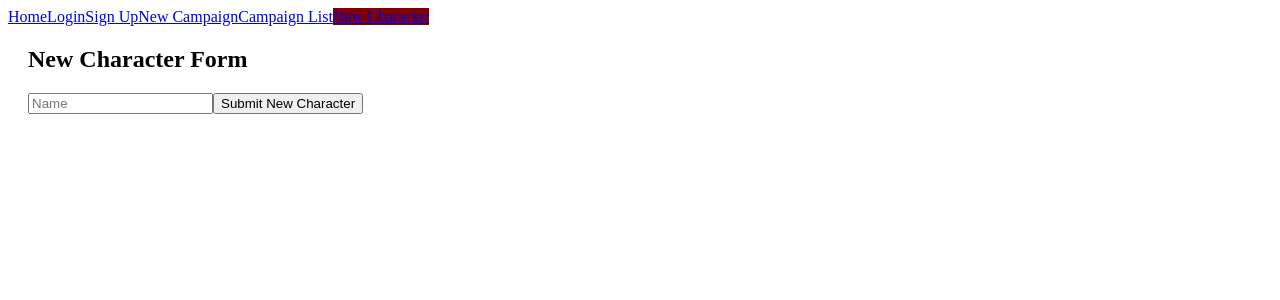
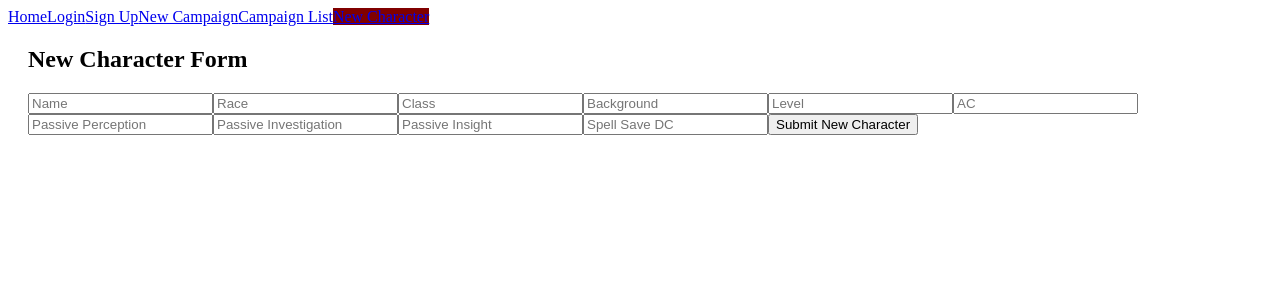
Before and after one commit to zjschulz/dndmaster, a React (Create React App) app in the folder dndmaster-frontend/: page /newcharacter in a window 1280 px wide. Shown: the top 300 px of the page. Built offline with nearby package versions, Linux system fonts and the light colour scheme; no server answers.

Commit message:
update form with new attributes

```diff
--- a/dndmaster-frontend/src/components/CharacterForm.js
+++ b/dndmaster-frontend/src/components/CharacterForm.js
@@ -9,6 +9,15 @@ class CharacterForm extends Component {
 
         this.state = {
             name: "",
+            race: "",
+            character_class: "",
+            background: "",
+            level: "",
+            armor_class: "",
+            perception: "",
+            investigation: "",
+            insight: "",
+            spell_save_dc: "",
             user_id: this.props.user.id,
             campaign_id: 1
         }
@@ -40,6 +49,69 @@ class CharacterForm extends Component {
                     value={this.state.name}
                     onChange={this.handleChange}
                     required></input>
+                    <input
+                    type="race"
+                    name="race"
+                    placeholder="Race"
+                    value={this.state.race}
+                    onChange={this.handleChange}
+                    required></input>
+                    <input
+                    type="character_class"
+                    name="character_class"
+                    placeholder="Class"
+                    value={this.state.character_class}
+                    onChange={this.handleChange}
+                    required></input>
+                    <input
+                    type="background"
+                    name="background"
+                    placeholder="Background"
+                    value={this.state.background}
+                    onChange={this.handleChange}
+                    required></input>
+                    <input
+                    type="level"
+                    name="level"
+                    placeholder="Level"
+                    value={this.state.level}
+                    onChange={this.handleChange}
+                    required></input>
+                    <input
+                    type="armor_class"
+                    name="armor_class"
+                    placeholder="AC"
+                    value={this.state.armor_class}
+                    onChange={this.handleChange}
+                    required></input>
+                    <input
+                    type="perception"
+                    name="perception"
+                    placeholder="Passive Perception"
+                    value={this.state.perception}
+                    onChange={this.handleChange}
+                    required></input>
+                    <input
+                    type="investigation"
+                    name="investigation"
+                    placeholder="Passive Investigation"
+                    value={this.state.investigation}
+                    onChange={this.handleChange}
+                    required></input>
+                    <input
+                    type="insight"
+                    name="insight"
+                    placeholder="Passive Insight"
+                    value={this.state.insight}
+                    onChange={this.handleChange}
+                    required></input>
+                    <input
+                    type="spell_save_dc"
+                    name="spell_save_dc"
+                    placeholder="Spell Save DC"
+                    value={this.state.spell_save_dc}
+                    onChange={this.handleChange}
+                    required></input>
                     <button type="submit">Submit New Character</button>
                 </form>
                 <p></p>
```
